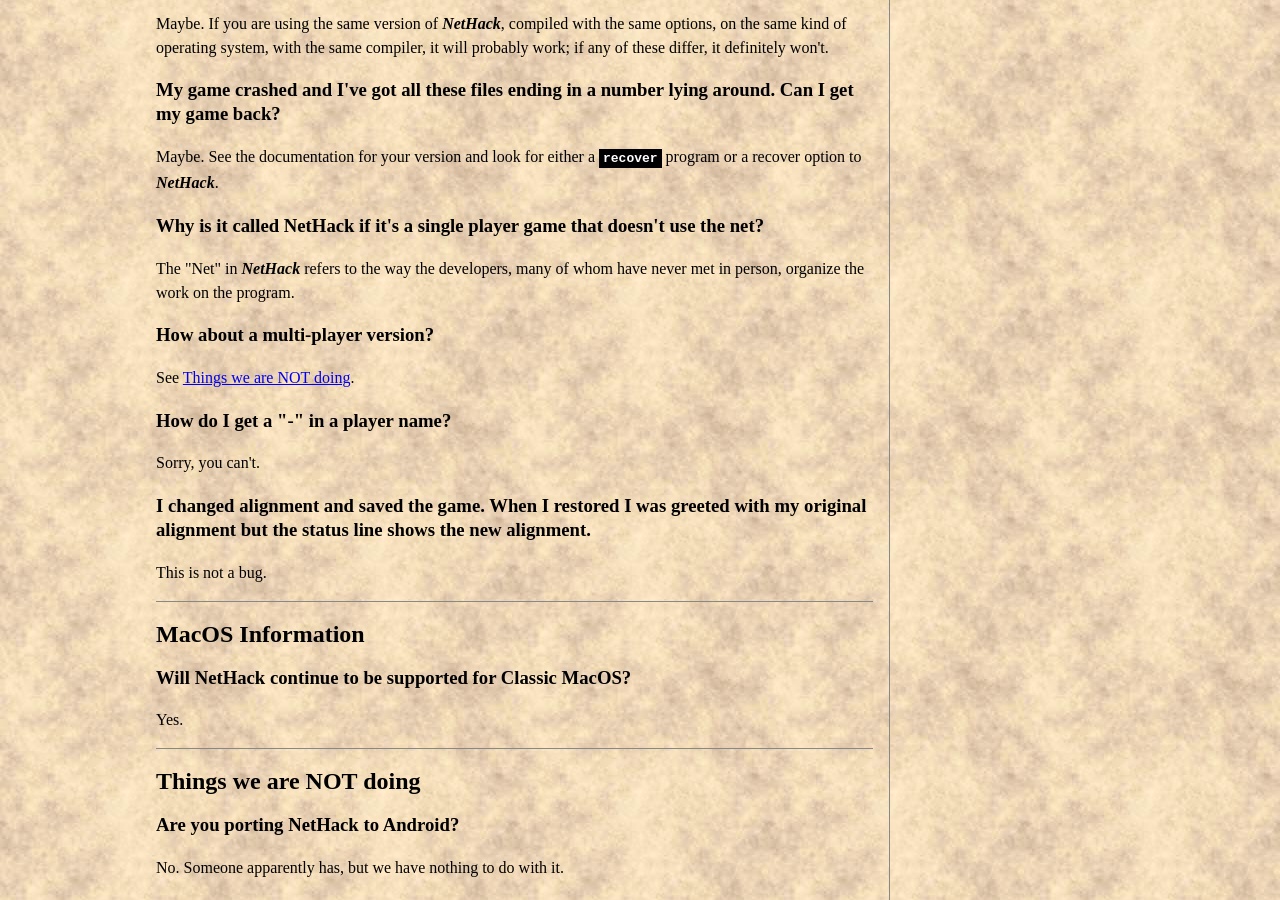
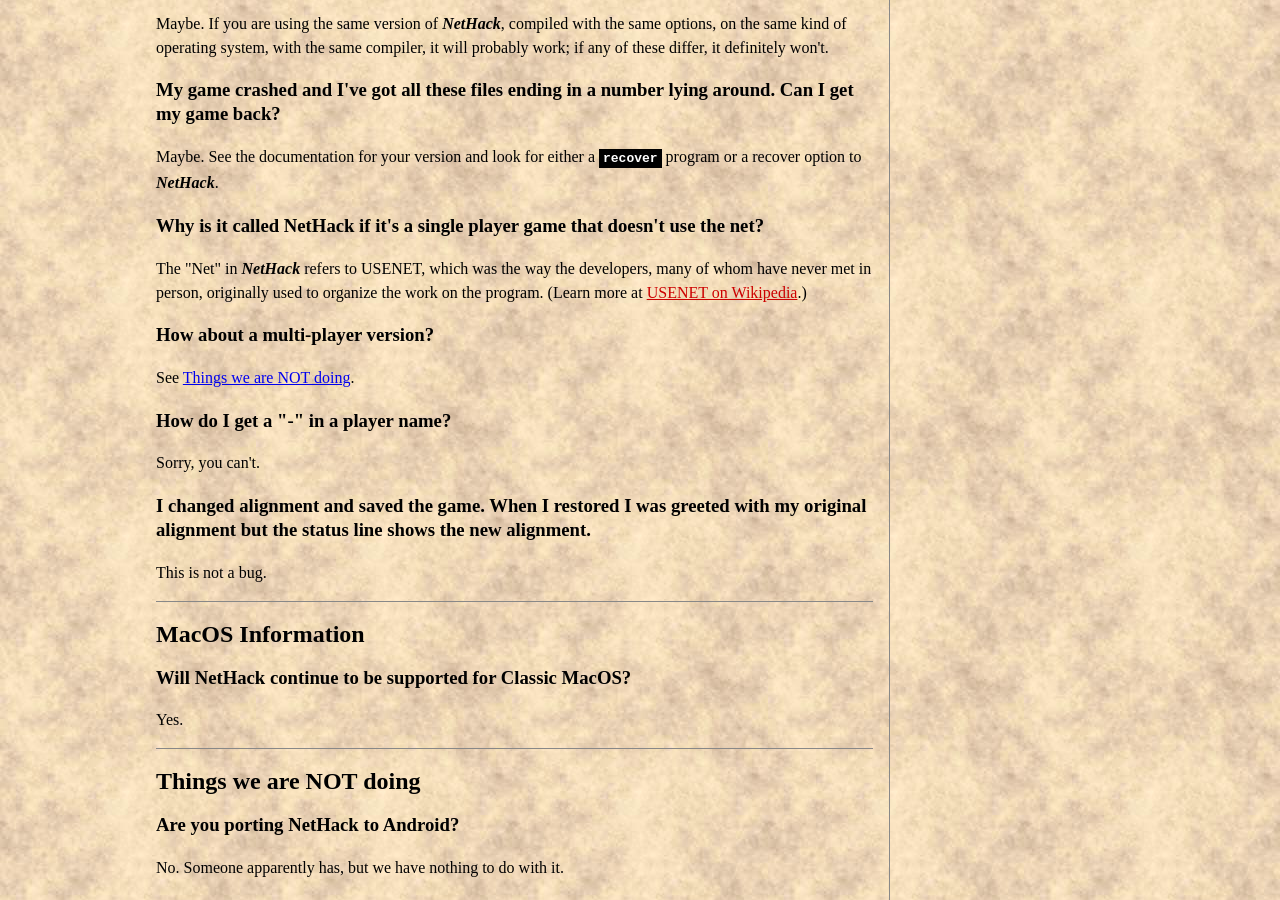
Before and after one commit to tung/nethack-www, a Jekyll site: the page built from faq.md, in a window 1280 px wide and 900 px high, scrolled down 3537 px. Built offline with Jekyll 4.4.1, drawn with Linux system fonts in a browser that asks for light colours; some of the changed lines change nothing that is shown.

Commit message:
Mention USENET's role in the "Net" of "NetHack" in the FAQ
Also, refer to it in past tense, since I'm pretty sure the main method
of dev team coordination nowadays is email and mailing lists.

```diff
--- a/faq.md
+++ b/faq.md
@@ -126,18 +126,7 @@
 
 ### Why is it called NetHack if it's a single player game that doesn't use the net?
 
-The "Net" in ***NetHack*** refers to the way the developers, many of whom have never met in person, organize the work on the program.
-
-{::comment}
-TODO:
-
-* What, no mention of USENET?  Seems like it would shed light here.
-
-* Is USENET even still used to coordinate NetHack development?  Seems like
-  email and mailing lists are the primary means of coordination, in which case
-  it'd be more accurate to say that USENET *used* to be used to organize work
-  on NetHack.
-{:/}
+The "Net" in ***NetHack*** refers to USENET, which was the way the developers, many of whom have never met in person, originally used to organize the work on the program.  (Learn more at [USENET on Wikipedia](#TODO).)
 
 ### How about a multi-player version?
 
```
